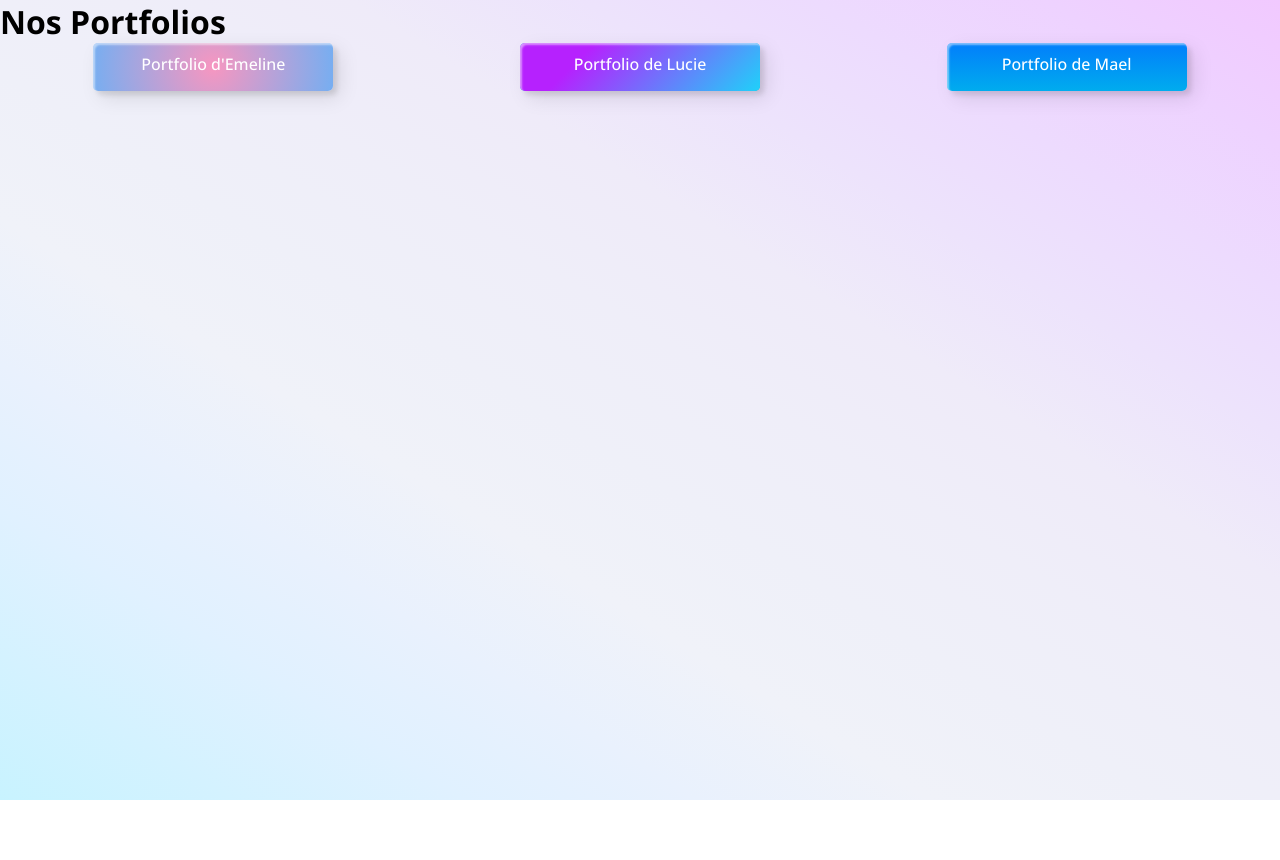
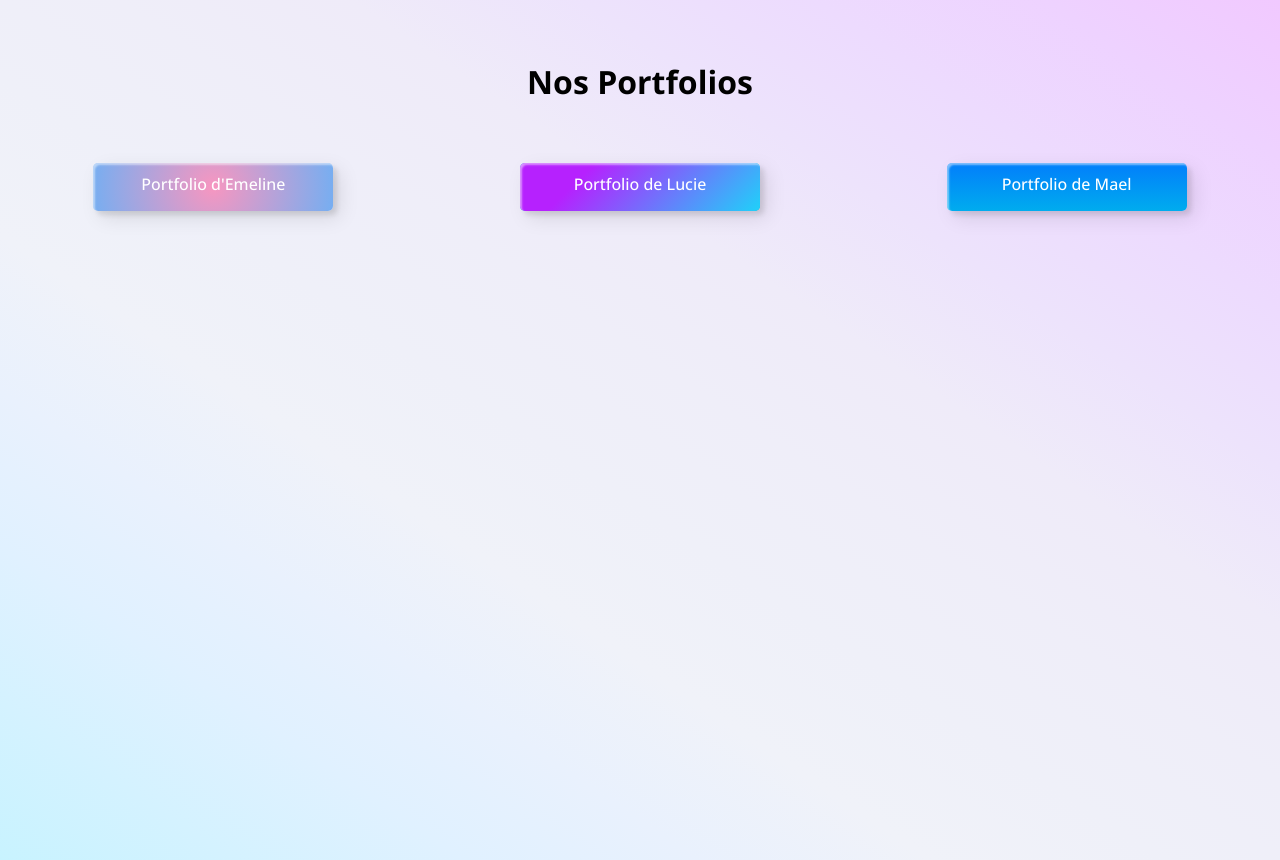
Before and after one commit to emelinebd/Portfolio_tripleA, a plain HTML site: page index.html in a window 1280 px wide. Before the commit the page ends 800 px from the top, so only its background shows below. Drawn offline with nearby package versions, Linux system fonts and the light colour scheme.

Commit message:
add style title h1

```diff
--- a/assets/css/main/main.scss
+++ b/assets/css/main/main.scss
@@ -10,6 +10,11 @@
 body{
     background-image: linear-gradient(to right top, #c8f3ff, #d4f2ff, #e0f1ff, #e9f1fd, #f0f2f9, #eff0f9, #efeef9, #efebf9, #ede3fc, #eddbfe, #eed2ff, #f1c9ff);
     min-height: 100svh;
+}
+h1{
+  margin: 60px;
+  text-align: center;
+
 }
 
 .flex {
```
Also changed, not shown: assets/css/main/main.css, 1 other file.
